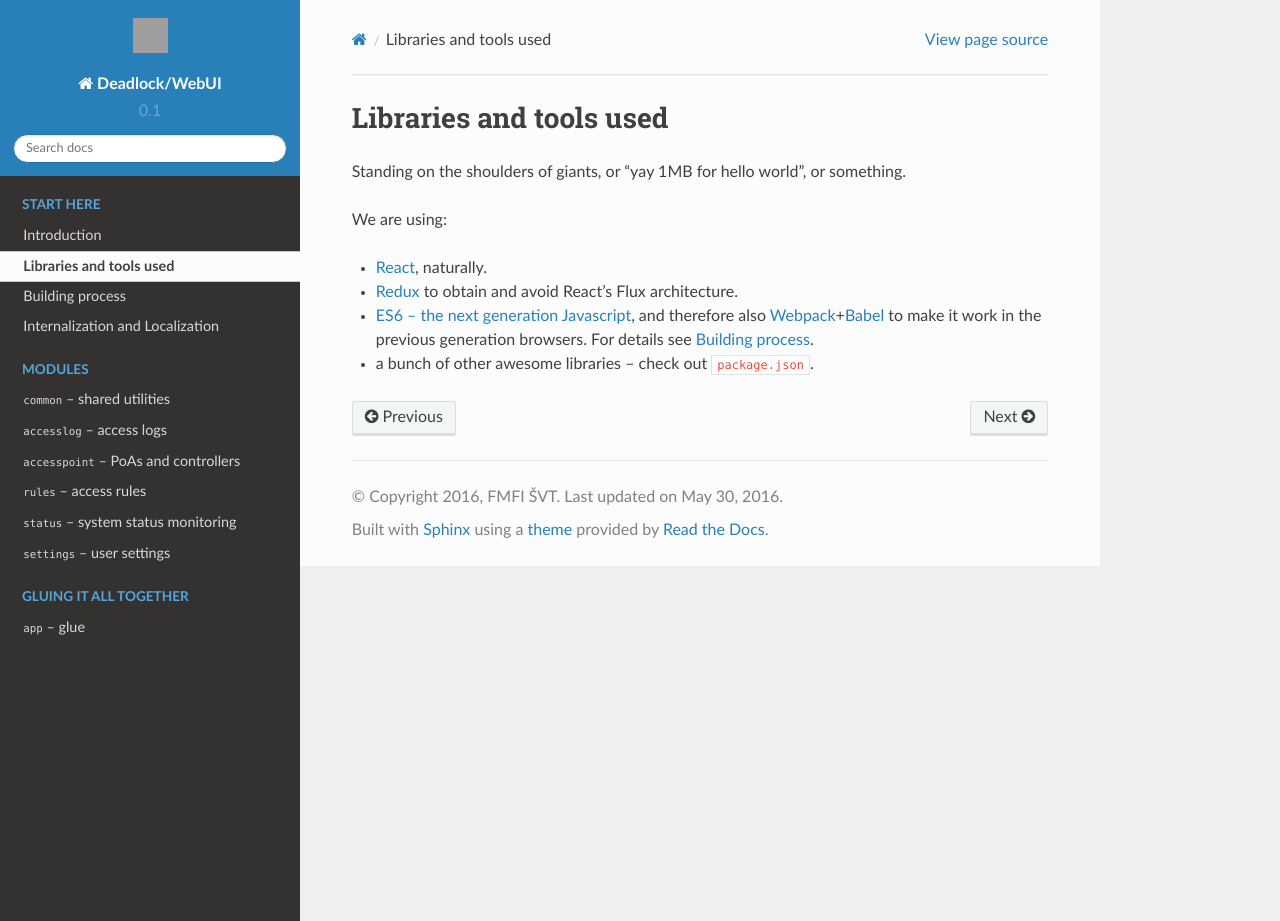
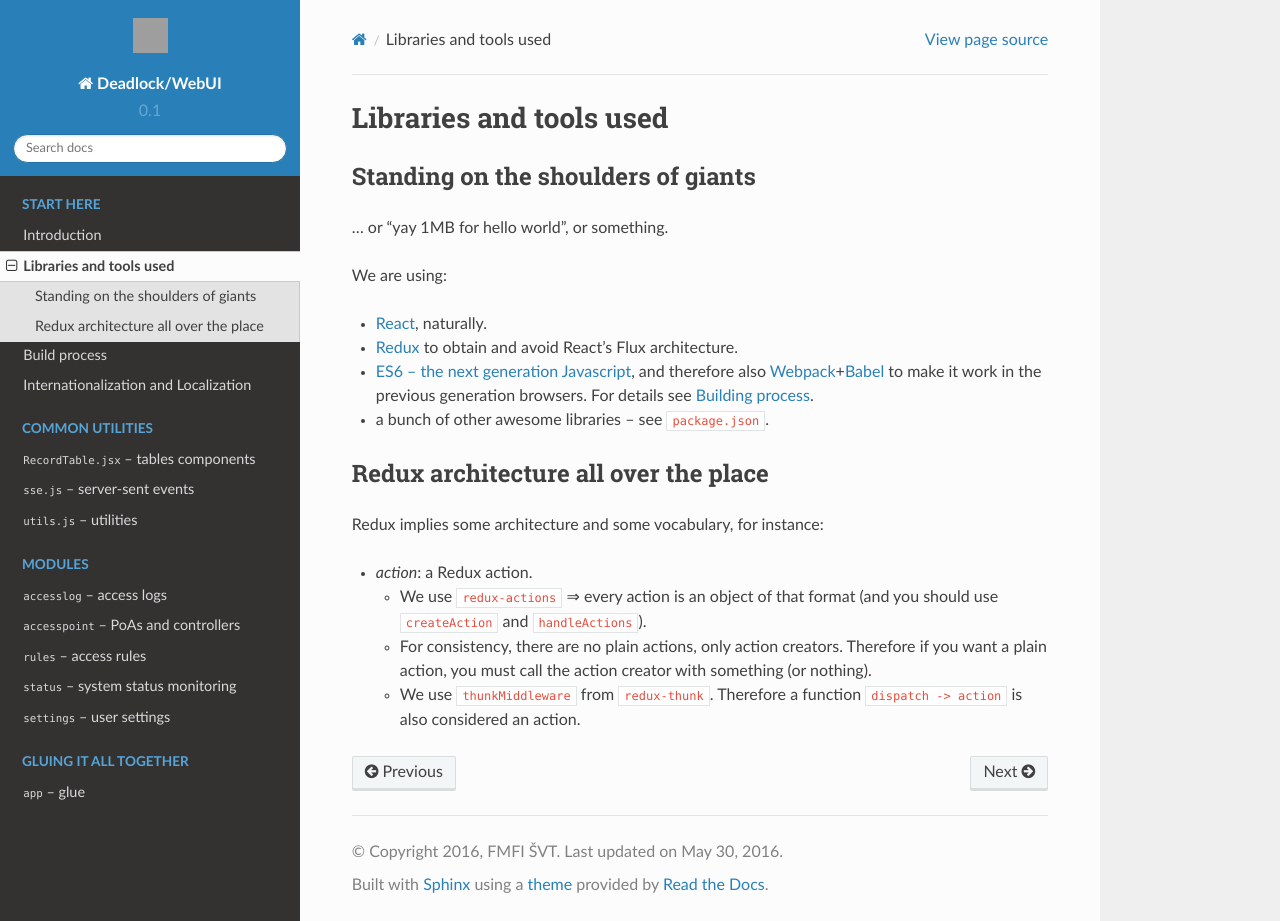
Before and after one commit to fmfi-svt-deadlock/webui, a Sphinx documentation site: the page built from docs/using.md, in a window 1280 px wide and 921 px high. Built offline with Sphinx 7.4.7 and the Read the Docs theme 2.0.0, drawn with Linux system fonts in a browser that asks for light colours; grey boxes are pictures that could not be loaded.

Commit message:
add some more documentation

````diff
--- a/docs/build.md
+++ b/docs/build.md
@@ -1,5 +1,5 @@
-Building process
-================
+Build process
+=============
 
 We use [Webpack](https://webpack.github.io/) to build our modularized code into stuff suitable for serving as static files. Currently, only a debug build configuration exists (and a configuration suitable for production is a TODO).
 
@@ -13,6 +13,6 @@ Available loaders
 
 Currently, the following loaders are configured, for the given extensions:
 
-- `*.js,`, `*.jsx`: [Babel](https://babeljs.io/) is used to transform ES6+JSX into ES5 ("plain old Javascript").
-- `*.png`, `*.jpg`, `*.svg`, `*.gif`: URL loader, will inline the image when smaller than 50k, or copy it over and return its resulting URL otherwise
-- `*.yml`, `*.yaml`: will return the Javascript object represented by that YAML
+- `js`, `jsx`: [Babel](https://babeljs.io/) is used to transform ES6+JSX into ES5 ("plain old Javascript").
+- `png`, `jpg`, `svg`, `gif`: URL loader, will inline the image when it is small, or copy it over and return its resulting URL otherwise
+- `yml`, `yaml`: will return the Javascript object represented by that YAML
--- a/docs/common.md
+++ b/docs/common.md
@@ -1,4 +1,32 @@
-`common` -- shared utilities
+<!-- `common` -- shared utilities
 ============================
+ -->
 
-TODO
+As usually, this is not complete API documentation, instead it is an overview plus info about some non-trivial bits.
+
+`RecordTable.jsx` -- tables components
+--------------------------------------
+
+React components for rendering tables of homogeneous data.
+
+### `TranslaTable(head_ids, render_record) -> React component`
+
+`head_ids`: [string], `render_record`: function
+
+Returns a component that accepts an array of records (whatever that may be) and is i18n-friendly.
+
+`render_record(record) -> row` is a function that returns a single table row (as an array of React nodes).
+
+`head_ids` are used as message IDs in `FormattedMessage`s which will be rendered in the table header (in the given order).
+
+`sse.js` -- server-sent events
+------------------------------
+
+A wrapper around [Server-sent Events/EventSource](https://developer.mozilla.org/en-US/docs/Web/API/Server-sent_events/Using_server-sent_events) that dispatches actions based on events received.
+
+See also [`Events` in Deadlock server API](http://deadlock.readthedocs.io/projects/server/en/latest/) [TODO precise link].
+
+`utils.js` -- utilities
+-----------------------
+
+Random utilities that didn't fit anywhere else. Move along.
--- a/docs/i18n.md
+++ b/docs/i18n.md
@@ -1,5 +1,5 @@
-Internalization and Localization
-================================
+Internationalization and Localization
+=====================================
 
 The WebUI has support for full internationalization and localization via the [FormatJS](http://formatjs.io) library.
 
@@ -9,7 +9,7 @@ This means that
 
 Instead of writing it directly the following must happen:
 
-```js
+```javascript
 import {FormattedMessage} from 'react-intl'
 ...
 <FormattedMessage id='my.unique.and.descriptive.message.id' />
@@ -25,7 +25,7 @@ Use `FormattedDate`, `FormattedRelative` or other components from `react-intl`.
 
 ## When a React component cannot be used...
 
-```js
+```javascript
 import {injectIntl} from 'react-intl'
 
 const time_fmt = {
--- a/docs/using.md
+++ b/docs/using.md
@@ -1,11 +1,24 @@
 Libraries and tools used
 ========================
 
-Standing on the shoulders of giants, or "yay 1MB for hello world", or something.
+Standing on the shoulders of giants
+-----------------------------------
+
+... or "yay 1MB for hello world", or something.
 
 We are using:
 
 - [React](https://facebook.github.io/react/), naturally.
 - [Redux](http://redux.js.org/) to obtain and avoid React's Flux architecture.
 - [ES6 -- the next generation Javascript](http://es6-features.org/), and therefore also [Webpack](https://webpack.github.io/)+[Babel](https://babeljs.io/) to make it work in the previous generation browsers. For details see [Building process](build).
-- a bunch of other awesome libraries -- check out `package.json`.
+- a bunch of other awesome libraries -- see `package.json`.
+
+Redux architecture all over the place
+-------------------------------------
+
+Redux implies some architecture and some vocabulary, for instance:
+
+- *action*: a Redux action.
+  - We use [`redux-actions`](https://github.com/acdlite/redux-actions) ⇒ every action is an object of that format (and you should use `createAction` and `handleActions`).
+  - For consistency, there are no plain actions, only action creators. Therefore if you want a plain action, you must call the action creator with something (or nothing).
+  - We use `thunkMiddleware` from [`redux-thunk`](https://github.com/gaearon/redux-thunk). Therefore a function `dispatch -> action` is also considered an action.
````
Also changed, not shown: docs/index.rst (+6 -1 lines), docs/settings.md (+22 -1 lines), 1 other file.
